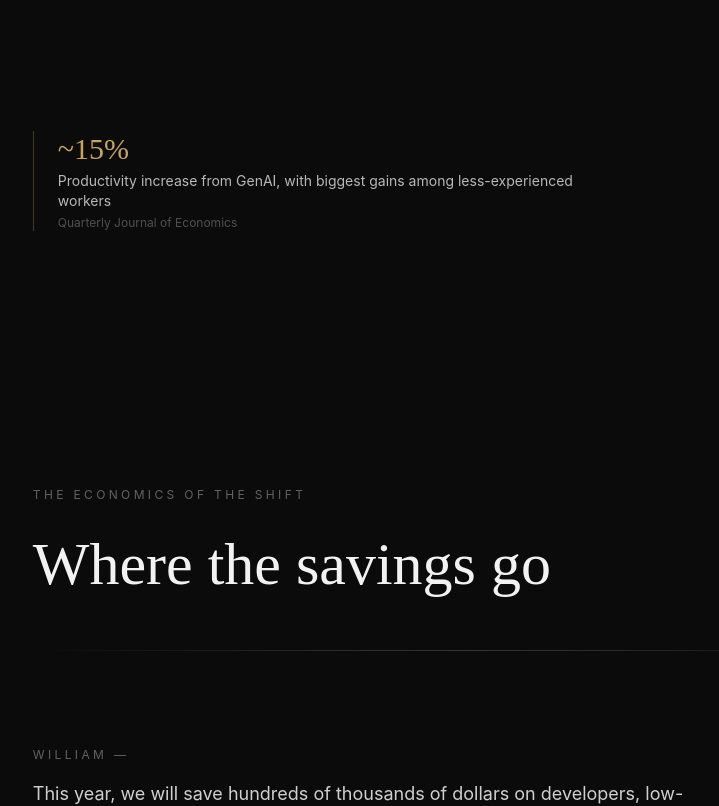
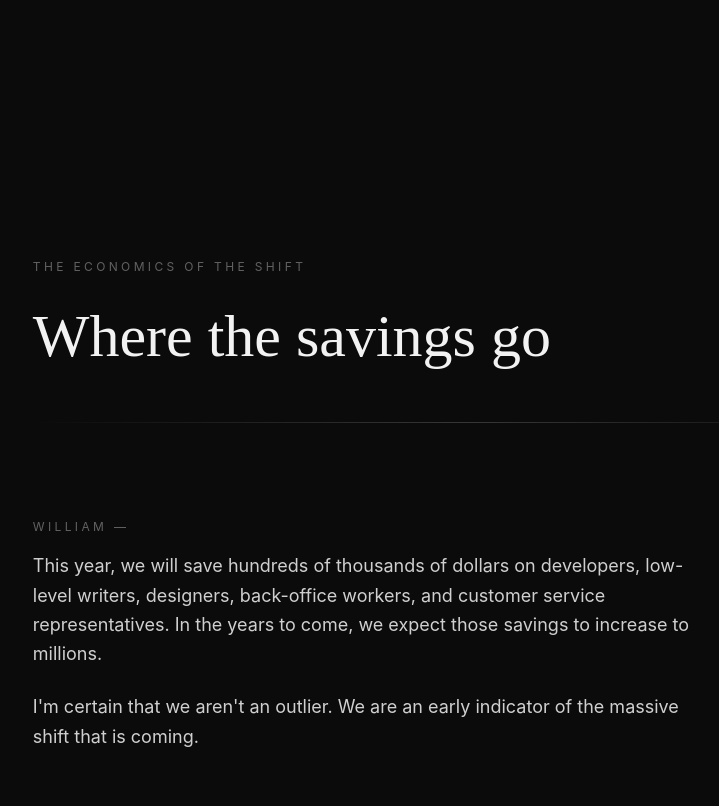
Before and after one commit to thepeopleofcx/essay-v2, a Next.js app: page /essay/a in a window 1280 px wide. Shown: the part 4040-4846 px from the top of the page, without its empty margins (172-891 px from the left). Built offline with nearby package versions, Linux system fonts and the light colour scheme.

Commit message:
Remove ~15% margin callout

```diff
--- a/app/essay/a/page.tsx
+++ b/app/essay/a/page.tsx
@@ -132,12 +132,6 @@ export default function VariantA() {
         number="80%"
         label="fewer knowledge workers than we would have needed twelve months ago"
         source="Internal operations data"
-      />
-
-      <MarginCallout
-        number="~15%"
-        label="Productivity increase from GenAI, with biggest gains among less-experienced workers"
-        source="Quarterly Journal of Economics"
       />
 
       {/* Economics of the Shift */}
```
